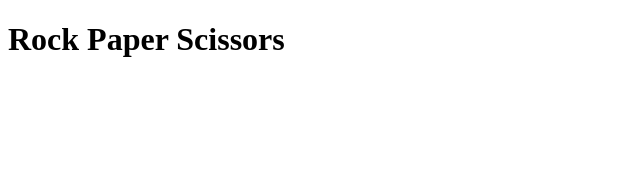
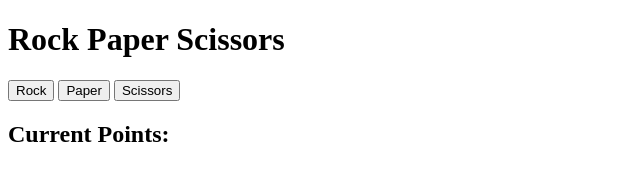
Before and after one commit to SHEEPDOG0351/Rock-Paper-Scissors, a website: page RPS.html in a window 1280 px wide. Shown: the whole page, without its empty margins (0-640 px from the left). Drawn offline with Linux system fonts and the light colour scheme.

Commit message:
Finished up project

```diff
--- a/RPS.html
+++ b/RPS.html
@@ -5,7 +5,30 @@
     <meta name="viewport" content="width=device-width, initial-scale=1.0">
     <title>Rock Paper Scissors</title>
 </head>
+
+<style>
+
+button {
+
+}
+
+#rock {
+
+}
+
+</style>
+
 <body>
     <h1>Rock Paper Scissors</h1>
+
+    <button id="rock" onclick="rock_paper_scissors('rock')">Rock</button>
+    <button id="paper" onclick="rock_paper_scissors('paper')">Paper</button>
+    <button id="scissors" onclick="rock_paper_scissors('scissors')">Scissors</button>
+
+    <h2 id="points-display">Current Points: </h2>
+
+    <p id="action"></p>
+
+    <script src="RPS.js"></script>
 </body>
 </html>
--- a/RPS.js
+++ b/RPS.js
@@ -1,7 +1,5 @@
-const prompt = require('prompt-sync')()
+// const prompt = require('prompt-sync')()
 let points = 0
-
-let flag = true
 
 function generateComputerDecision() {
     let random_number = Math.floor(Math.random() * 3) + 1;
@@ -20,48 +18,53 @@ function generateComputerDecision() {
     return computer_decision
 }
 
-function rock_paper_scissors() {
-    while (flag) {
-        let user = prompt('Select either rock, paper, or scissors: ')
+function rock_paper_scissors(user) {
         let computer_decision = generateComputerDecision()
         if (user.toLowerCase() == 'rock') {
             if (computer_decision == 'paper') {
                 points--
-                console.log(`You lost this round as the computer chose ${computer_decision} and lose a point. You currently have ${points} points.`)
+                current_points_text = document.getElementById("points-display").innerText = `Current Points: ${points}`;
+                action = document.getElementById("action").innerText = `The computer selected ${computer_decision}, and you selected ${user}, so you lost a point.`;
+
             }
             else if (computer_decision == 'rock') {
-                console.log(`You both selected rock! This round is a tie. You currently have ${points} points.`)
+                current_points_text = document.getElementById("points-display").innerText = `Current Points: ${points}`;
+                action = document.getElementById("action").innerText = `The computer selected ${computer_decision}, and you selected ${user}, so this round's a tie!`;
             } else if (computer_decision == 'scissors') {
                 points++
-                console.log(`You won this round as you have selected ${user} and the computer seclected ${computer_decision}, thus you gain a point! You currently have ${points} points!`)
+                current_points_text = document.getElementById("points-display").innerText = `Current Points: ${points}`;
+                action = document.getElementById("action").innerText = `The computer selected ${computer_decision}, and you selected ${user}, so you won this round!`;
+
             }
         }
         else if (user.toLowerCase() == 'paper') {
             let computer_decision = generateComputerDecision()
             if (computer_decision == 'rock') {
                 points++
-                console.log(`You won this round as you have selected ${user} and the computer seclected ${computer_decision}, thus you gain a point! You currently have ${points} points!`)
+                current_points_text = document.getElementById("points-display").innerText = `Current Points: ${points}`;
+                action = document.getElementById("action").innerText = `The computer selected ${computer_decision}, and you selected ${user}, so you won this round!`;
             } else if (computer_decision == 'paper') {
-                console.log(`You both selected paper! This round is a tie. You currently have ${points} points.`)
+                current_points_text = document.getElementById("points-display").innerText = `Current Points: ${points}`;
+                action = document.getElementById("action").innerText = `The computer selected ${computer_decision}, and you selected ${user}, so this round's a tie!`;
             } else if (computer_decision == 'scissors') {
                 points--
-                console.log(`You lost this round as the computer chose ${computer_decision} and lose a point. You currently have ${points} points.`)
+                current_points_text = document.getElementById("points-display").innerText = `Current Points: ${points}`;
+                action = document.getElementById("action").innerText = `The computer selected ${computer_decision}, and you selected ${user}, so you lost a point.`;
+
             }
         } else if (user.toLowerCase() == 'scissors') {
             let computer_decision = generateComputerDecision()
             if (computer_decision == 'rock') {
                 points--
-                console.log(`You lost this round as the computer chose ${computer_decision} and lose a point. You currently have ${points} points.`)
+                current_points_text = document.getElementById("points-display").innerText = `Current Points: ${points}`;
+                action = document.getElementById("action").innerText = `The computer selected ${computer_decision}, and you selected ${user}, so you lost a point.`;
             } else if (computer_decision == 'paper') {
                 points++
-                console.log(`You won this round as you have selected ${user} and the computer seclected ${computer_decision}, thus you gain a point! You currently have ${points} points!`)
+                current_points_text = document.getElementById("points-display").innerText = `Current Points: ${points}`;
+                action = document.getElementById("action").innerText = `The computer selected ${computer_decision}, and you selected ${user}, so you won this round!`;
+            } else if (computer_decision == 'scissors') {
+                action = document.getElementById("action").innerText = `The computer selected ${computer_decision}, and you selected ${user}, so this round's a tie!`;
+
             }
         }
-        else if (user.toLowerCase() == 'quit') {
-            console.log(`You had ${points} points total!`)
-            flag = false
-        }
-    }
 }
-
-console.log(rock_paper_scissors())
```
